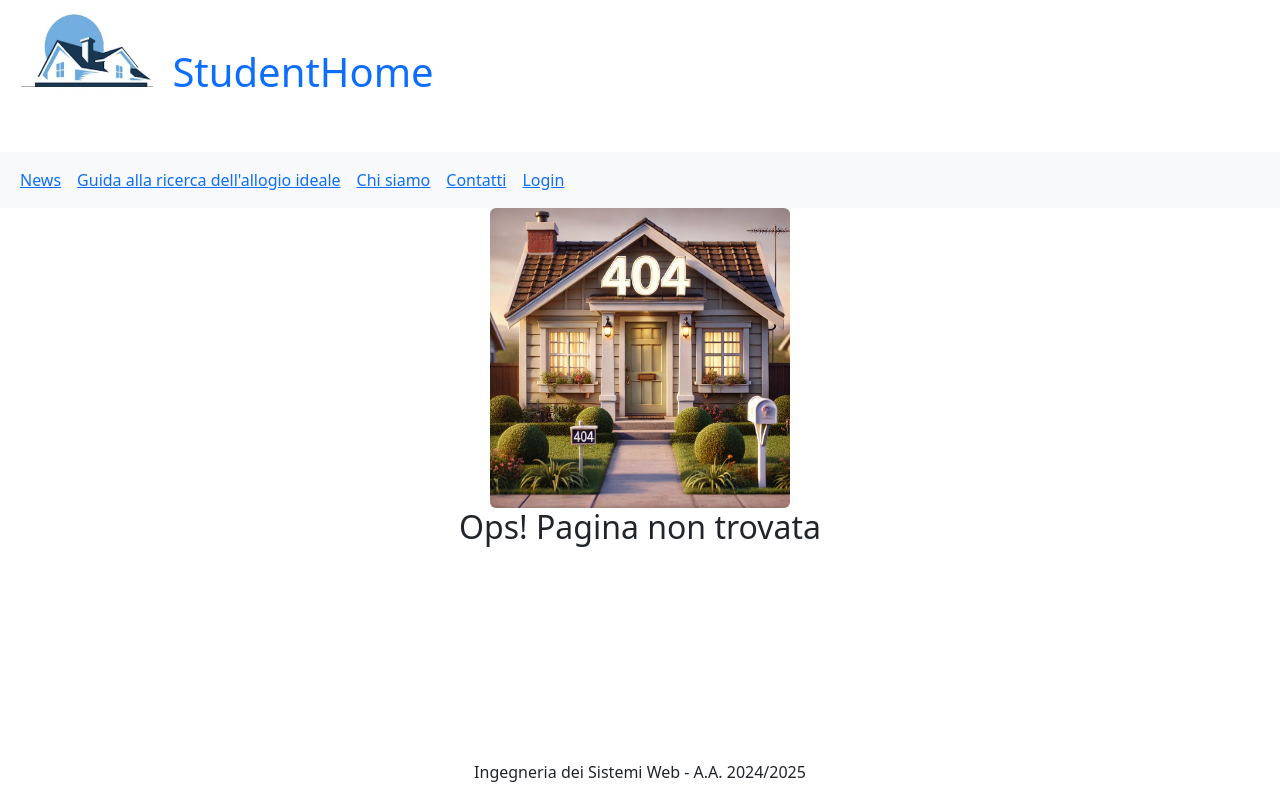
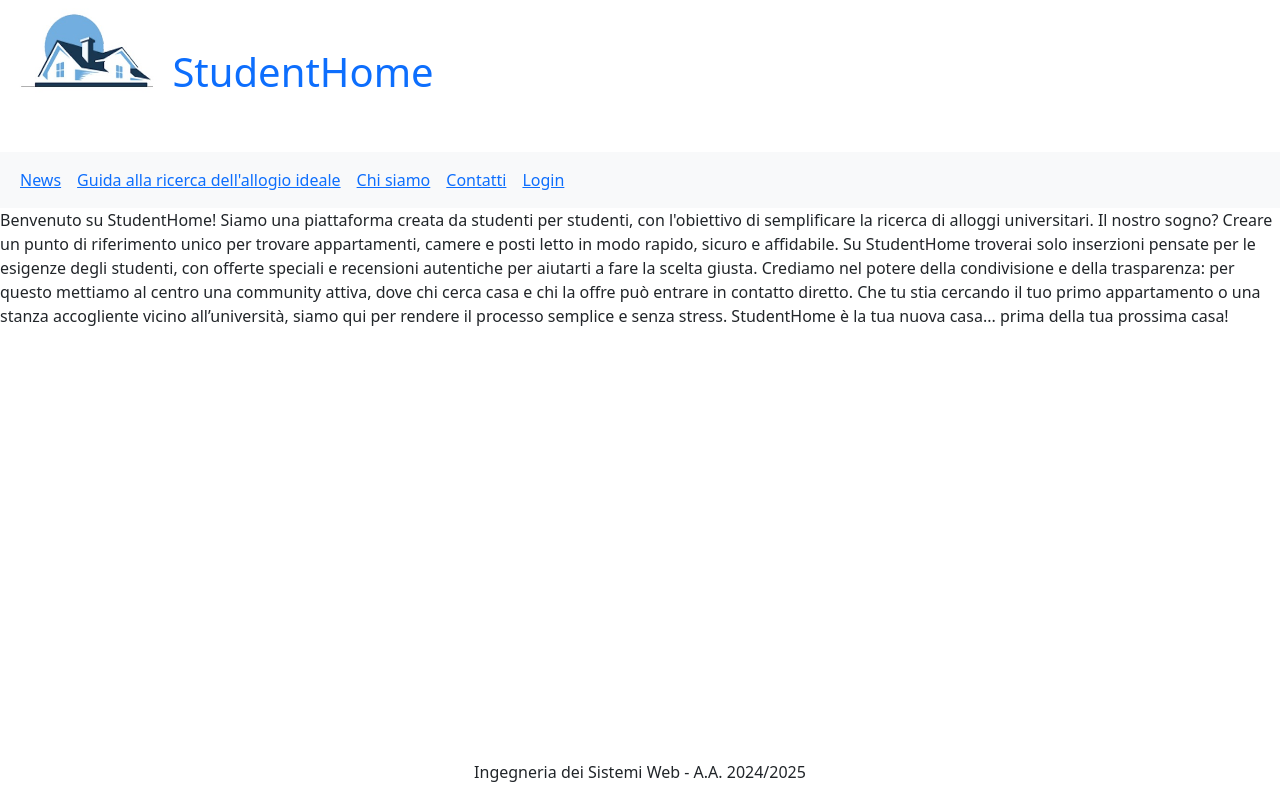
Before and after one commit to aleerambo/Progetto_ISW, a Vue app in the folder StudentHome/frontend/: page /chi-siamo in a window 1280 px wide. Built offline with nearby package versions, Linux system fonts and the light colour scheme.

Commit message:
UPDATE adding chi siamo route and content to page

```diff
--- a/StudentHome/frontend/src/main.ts
+++ b/StudentHome/frontend/src/main.ts
@@ -3,9 +3,10 @@ import App from './App.vue'
 
 import { createRouter, createWebHistory, type Router } from 'vue-router'
 import Home from "./pages/Home.vue"
+import News from "./pages/News.vue"
+import ChiSiamo from "./pages/ChiSiamo.vue"
 import Contatti from "./pages/Contatti.vue"
 import Login from "./pages/Login.vue"
-import News from "./pages/News.vue"
 import NotFound from "./pages/NotFound.vue"
 import 'bootstrap'
 import 'bootstrap/dist/css/bootstrap.min.css'
@@ -14,9 +15,10 @@ const router: Router = createRouter({
     history: createWebHistory(),
     routes: [
       { path: "/", component: Home },
+      { path: "/news", component: News },
+      { path: "/chi-siamo", component: ChiSiamo},
       { path: "/contatti", component: Contatti },
       { path: "/login", component: Login },
-      { path: "/news", component: News },
       { path: "/:pathMatch(.*)*", component: NotFound }
     ]
   })
--- a/StudentHome/frontend/src/pages/ChiSiamo.vue
+++ b/StudentHome/frontend/src/pages/ChiSiamo.vue
@@ -0,0 +1,11 @@
+<template>
+    <p>
+        Benvenuto su StudentHome!
+
+        Siamo una piattaforma creata da studenti per studenti, con l'obiettivo di semplificare la ricerca di alloggi universitari. Il nostro sogno? Creare un punto di riferimento unico per trovare appartamenti, camere e posti letto in modo rapido, sicuro e affidabile.
+
+        Su StudentHome troverai solo inserzioni pensate per le esigenze degli studenti, con offerte speciali e recensioni autentiche per aiutarti a fare la scelta giusta. Crediamo nel potere della condivisione e della trasparenza: per questo mettiamo al centro una community attiva, dove chi cerca casa e chi la offre può entrare in contatto diretto.
+
+        Che tu stia cercando il tuo primo appartamento o una stanza accogliente vicino all’università, siamo qui per rendere il processo semplice e senza stress. StudentHome è la tua nuova casa... prima della tua prossima casa!
+    </p>
+</template>
```
Also changed, not shown: StudentHome/frontend/src/App.vue (+0 -15 lines).
